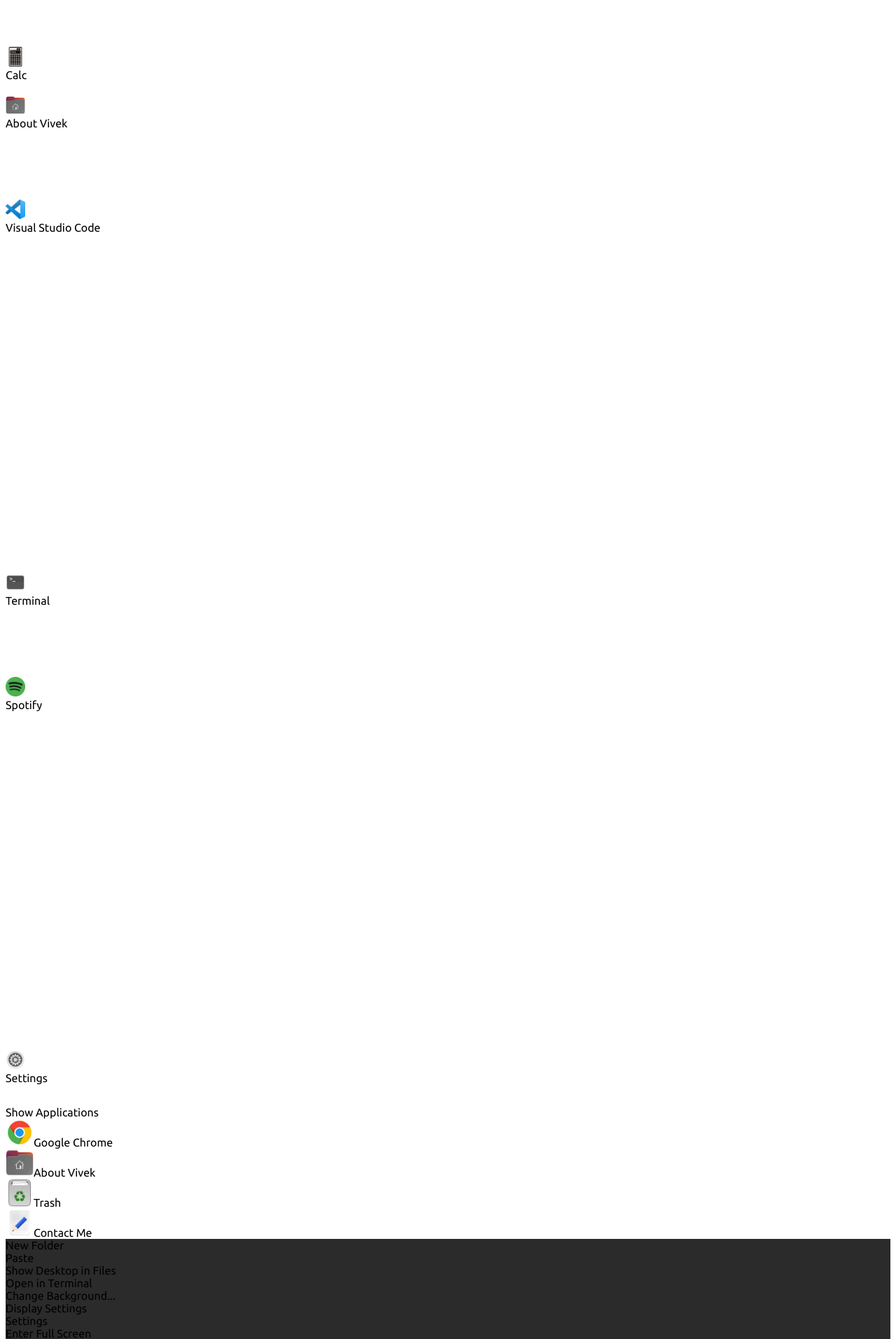
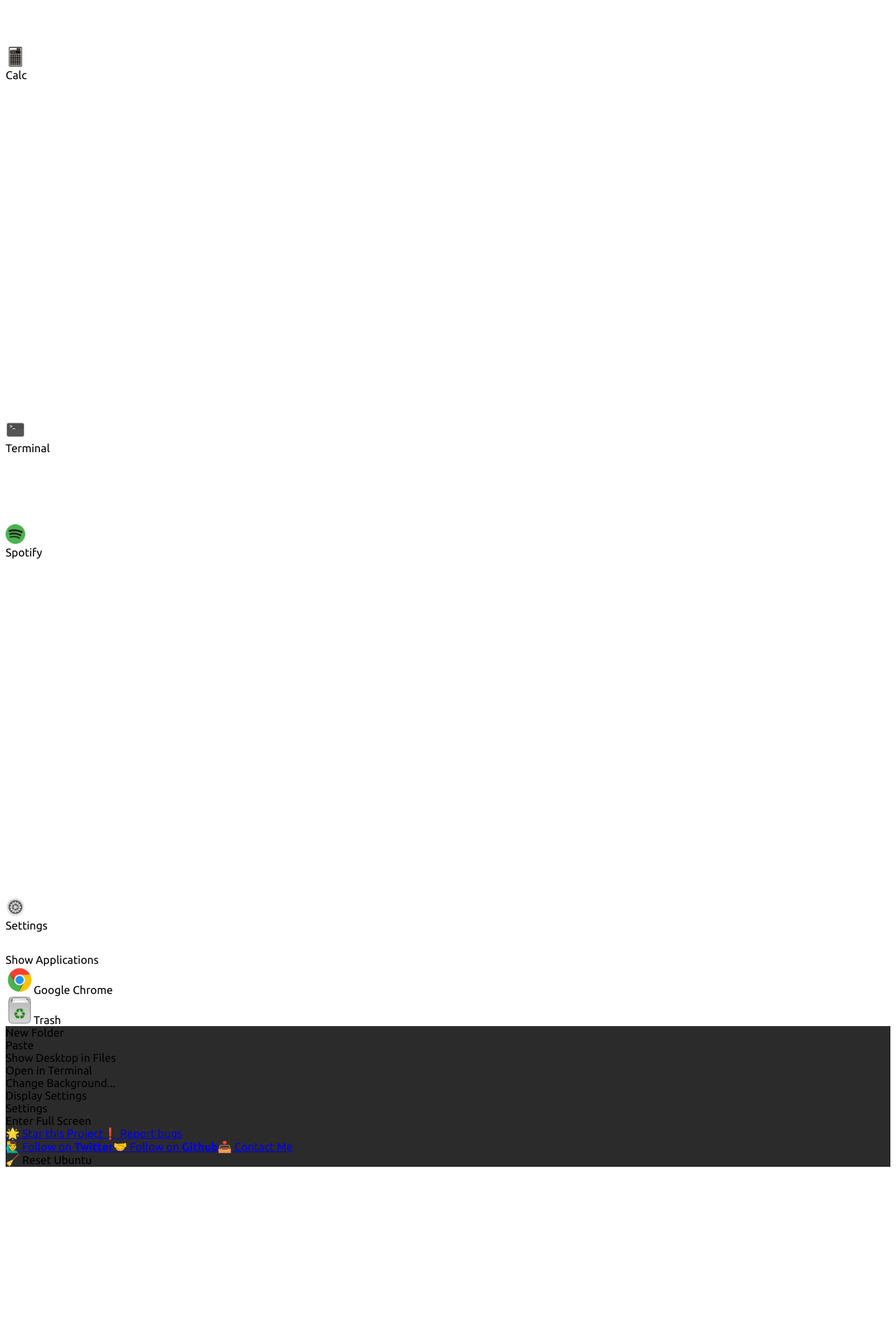
Before and after one commit to justinl99/Ubuntu-on-the-web, a Next.js app: page / in a window 1280 px wide. Shown: the part 1180-3093 px from the top of the page at 70% size. After the commit the page ends 2855 px from the top, so only its background shows below. Built offline with nearby package versions, Linux system fonts and the light colour scheme; no server answers.

Commit message:
Update apps.config.js

```diff
--- a/apps.config.js
+++ b/apps.config.js
@@ -1,11 +1,8 @@
 import displaySpotify from './components/apps/spotify';
-import displayVsCode from './components/apps/vscode';
 import { displayTerminal } from './components/apps/terminal';
 import { displaySettings } from './components/apps/settings';
 import { displayChrome } from './components/apps/chrome';
 import { displayTrash } from './components/apps/trash';
-import { displayGedit } from './components/apps/gedit';
-import { displayAboutVivek } from './components/apps/vivek';
 import { displayTerminalCalc } from './components/apps/calc';
 
 const apps = [
@@ -28,24 +25,6 @@ const apps = [
         screen: displayTerminalCalc,
     },
     {
-        id: "about-vivek",
-        title: "About Vivek",
-        icon: './themes/Yaru/system/user-home.png',
-        disabled: false,
-        favourite: true,
-        desktop_shortcut: true,
-        screen: displayAboutVivek,
-    },
-    {
-        id: "vscode",
-        title: "Visual Studio Code",
-        icon: './themes/Yaru/apps/vscode.png',
-        disabled: false,
-        favourite: true,
-        desktop_shortcut: false,
-        screen: displayVsCode,
-    },
-    {
         id: "terminal",
         title: "Terminal",
         icon: './themes/Yaru/apps/bash.png',
@@ -61,7 +40,7 @@ const apps = [
         disabled: false,
         favourite: true,
         desktop_shortcut: false,
-        screen: displaySpotify, // India Top 50 Playlist 😅
+        screen: displaySpotify, // My Playlist 😅
     },
     {
         id: "settings",
@@ -81,15 +60,6 @@ const apps = [
         desktop_shortcut: true,
         screen: displayTrash,
     },
-    {
-        id: "gedit",
-        title: "Contact Me",
-        icon: './themes/Yaru/apps/gedit.png',
-        disabled: false,
-        favourite: false,
-        desktop_shortcut: true,
-        screen: displayGedit,
-    },
 ]
 
 export default apps;
```
